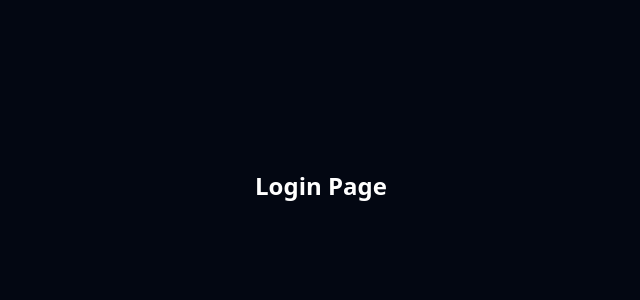
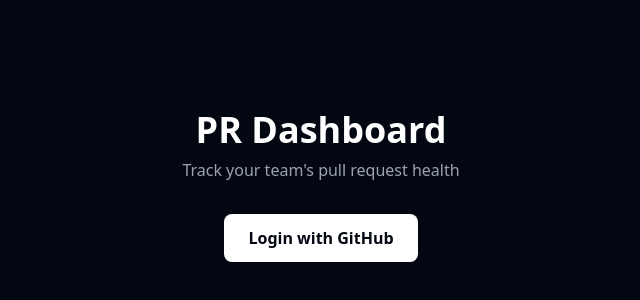
Before and after one commit to lakshay122007/PR-Review-DashBoard, a React (Vite) app in the folder pr-dashboard/: page / in a window 1280 px wide. Shown: the part 214-514 px from the top of the page, without its empty margins (319-959 px from the left). Built offline with nearby package versions, Linux system fonts and the light colour scheme; no server answers.

Commit message:
initialized github OAuth Flow

```diff
--- a/pr-dashboard/src/App.jsx
+++ b/pr-dashboard/src/App.jsx
@@ -1,6 +1,7 @@
 import { BrowserRouter, Routes, Route } from 'react-router-dom'
 import LoginPage from './pages/LoginPage'
 import DashboardPage from './pages/DashboardPage'
+import CallbackPage from './pages/CallbackPage'
 
 function App() {
   return (
@@ -8,6 +9,7 @@ function App() {
       <Routes>
         <Route path="/" element={<LoginPage />} />
         <Route path="/dashboard" element={<DashboardPage />} />
+        <Route path="/callback" element={<CallbackPage />} />
       </Routes>
     </BrowserRouter>
   )
--- /dev/null
+++ b/pr-dashboard/src/pages/CallbackPage.jsx
@@ -0,0 +1,25 @@
+import { useEffect } from 'react'
+import { useNavigate } from 'react-router-dom'
+
+function CallbackPage() {
+    const navigate = useNavigate()
+
+    useEffect(() => {
+        const code = new URLSearchParams(window.location.search).get('code')
+
+        if (code) {
+            console.log('GitHub code received:', code)
+            navigate('/dashboard')
+        } else {
+            navigate('/')
+        }
+    }, [])
+
+    return (
+        <div className="min-h-screen bg-gray-950 text-white flex items-center justify-center">
+            <p className="text-gray-400">Authenticating...</p>
+        </div>
+    )
+}
+
+export default CallbackPage
--- a/pr-dashboard/src/pages/LoginPage.jsx
+++ b/pr-dashboard/src/pages/LoginPage.jsx
@@ -1,7 +1,22 @@
 function LoginPage() {
+    const clientId = import.meta.env.VITE_GITHUB_CLIENT_ID
+    const redirectUri = 'http://localhost:5173/callback'
+
+    const handleLogin = () => {
+        window.location.href = `https://github.com/login/oauth/authorize?client_id=${clientId}&redirect_uri=${redirectUri}&scope=repo,user`
+    }
+
     return (
         <div className="min-h-screen bg-gray-950 text-white flex items-center justify-center">
-        <h1 className="text-2xl font-bold">Login Page</h1>
+        <div className="text-center">
+            <h1 className="text-4xl font-bold mb-2">PR Dashboard</h1>
+            <p className="text-gray-400 mb-8">Track your team's pull request health</p>
+            <button
+            onClick={handleLogin}
+            className="bg-white text-gray-950 font-semibold px-6 py-3 rounded-lg hover:bg-gray-200 transition">
+            Login with GitHub
+            </button>
+        </div>
         </div>
     )
 }
```
Also changed, not shown: pr-dashboard/src/api/exchange-token.js (added).
